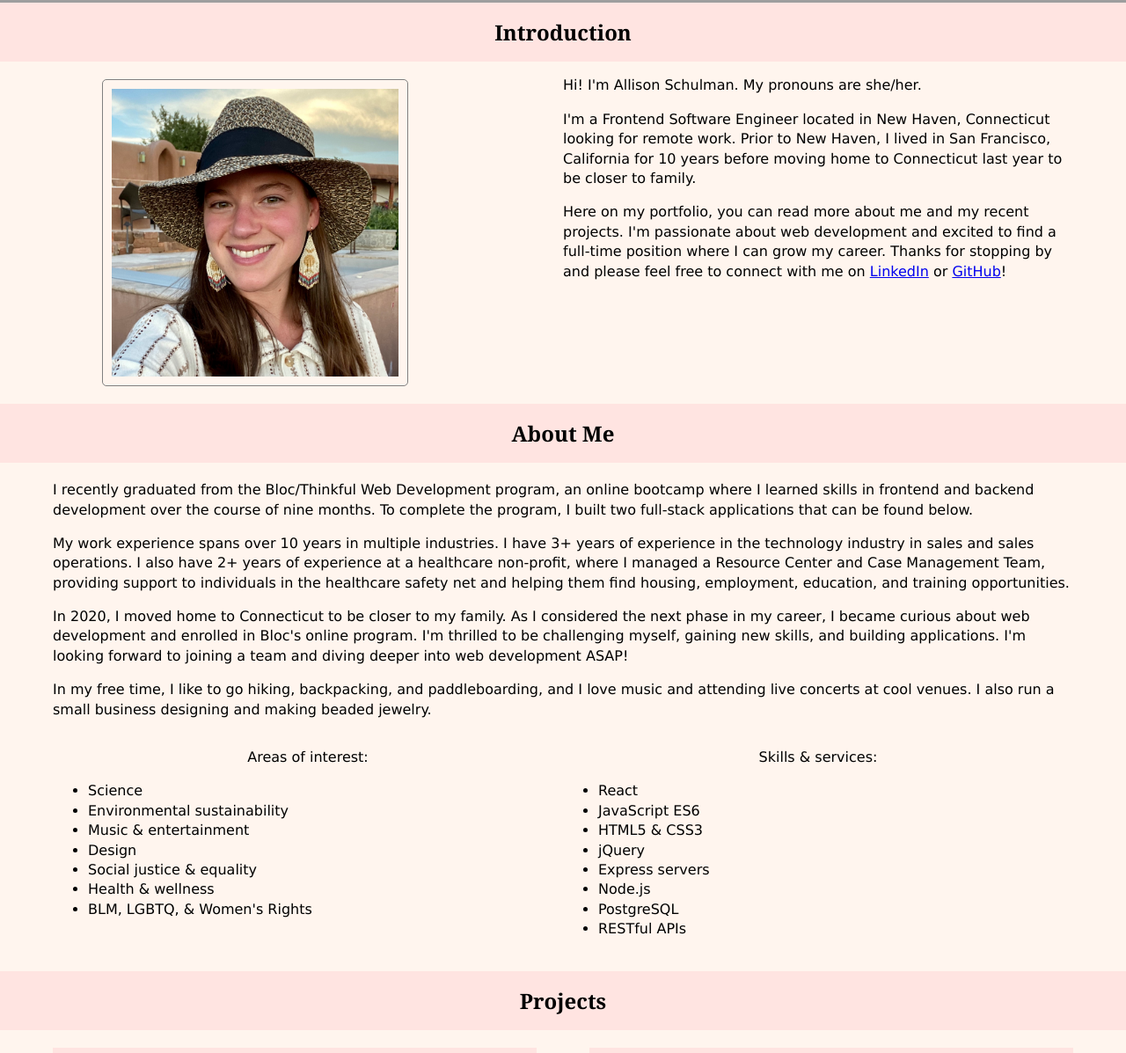
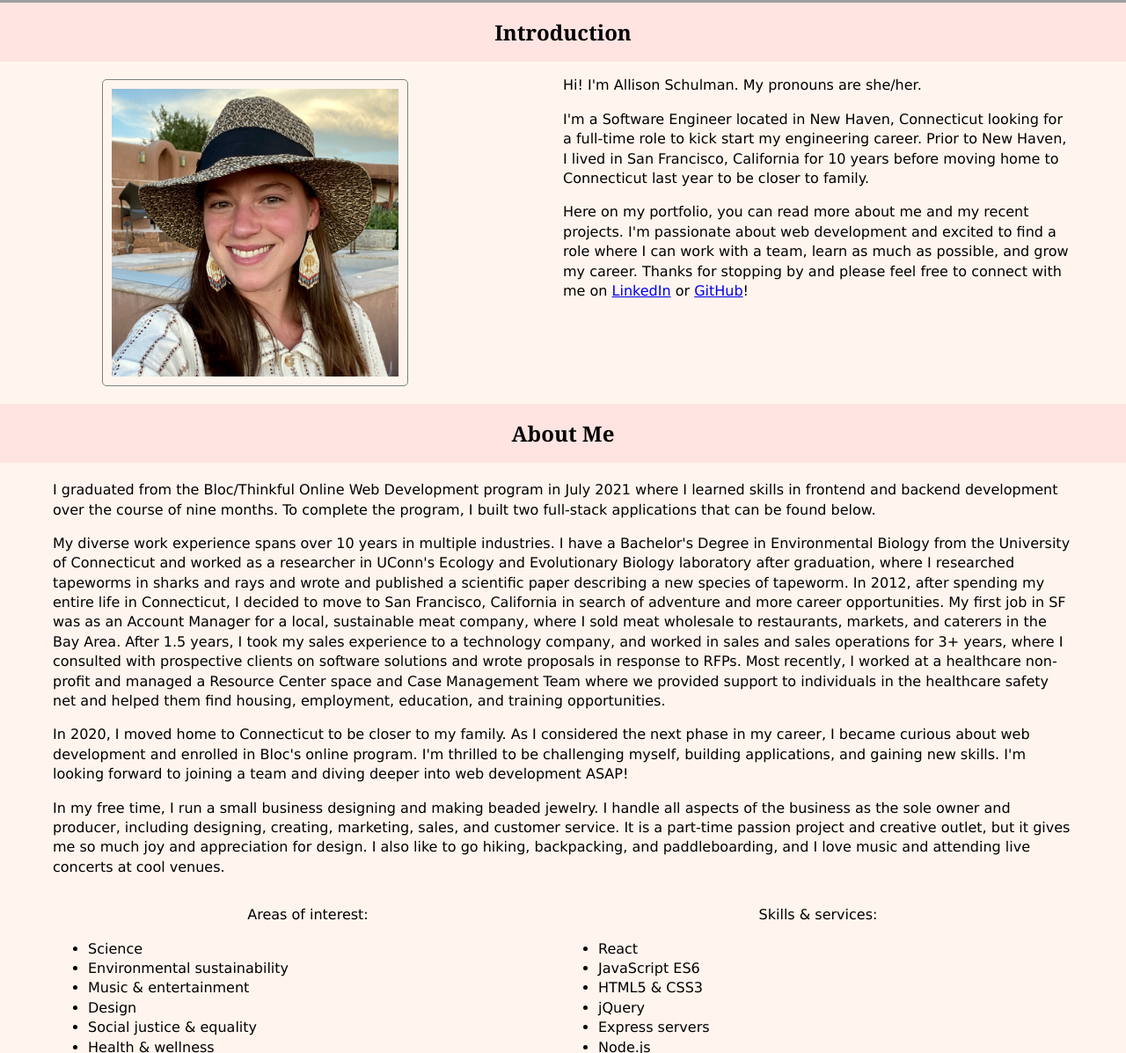
Before and after one commit to sneakin-allie/portfolio, a plain HTML site: page index.html in a window 1280 px wide. Shown: the part 314-1511 px from the top of the page at 88% size. Drawn offline with nearby package versions, Linux system fonts and the light colour scheme; grey boxes are pictures that could not be loaded.

Commit message:
Updated About Me

```diff
--- a/index.html
+++ b/index.html
@@ -23,8 +23,8 @@
       </div>
       <div class="item1 intro-text">
         <p>Hi! I'm Allison Schulman. My pronouns are she/her.</p>
-        <p>I'm a Frontend Software Engineer located in New Haven, Connecticut looking for remote work. Prior to New Haven, I lived in San Francisco, California for 10 years before moving home to Connecticut last year to be closer to family.</p>
-        <p>Here on my portfolio, you can read more about me and my recent projects. I'm passionate about web development and excited to find a full-time position where I can grow my career. Thanks for stopping by and please feel free to connect with me on <a href="https://www.linkedin.com/in/allisonschulman/" target="_blank">LinkedIn</a> or <a href="https://github.com/sneakin-allie" target="_blank">GitHub</a>!</p>
+        <p>I'm a Software Engineer located in New Haven, Connecticut looking for a full-time role to kick start my engineering career. Prior to New Haven, I lived in San Francisco, California for 10 years before moving home to Connecticut last year to be closer to family.</p>
+        <p>Here on my portfolio, you can read more about me and my recent projects. I'm passionate about web development and excited to find a role where I can work with a team, learn as much as possible, and grow my career. Thanks for stopping by and please feel free to connect with me on <a href="https://www.linkedin.com/in/allisonschulman/" target="_blank">LinkedIn</a> or <a href="https://github.com/sneakin-allie" target="_blank">GitHub</a>!</p>
       </div>
     </div>
 
@@ -32,10 +32,10 @@
     <div class="about-me">
       <h3>About Me</h3>
           <div class="p-text">
-            <p>I recently graduated from the Bloc/Thinkful Web Development program, an online bootcamp where I learned skills in frontend and backend development over the course of nine months. To complete the program, I built two full-stack applications that can be found below.</p>
-            <p>My work experience spans over 10 years in multiple industries. I have 3+ years of experience in the technology industry in sales and sales operations. I also have 2+ years of experience at a healthcare non-profit, where I managed a Resource Center and Case Management Team, providing support to individuals in the healthcare safety net and helping them find housing, employment, education, and training opportunities.</p>
-            <p>In 2020, I moved home to Connecticut to be closer to my family. As I considered the next phase in my career, I became curious about web development and enrolled in Bloc's online program. I'm thrilled to be challenging myself, gaining new skills, and building applications. I'm looking forward to joining a team and diving deeper into web development ASAP!</p>
-            <p>In my free time, I like to go hiking, backpacking, and paddleboarding, and I love music and attending live concerts at cool venues. I also run a small business designing and making beaded jewelry.</p>
+            <p>I graduated from the Bloc/Thinkful Online Web Development program in July 2021 where I learned skills in frontend and backend development over the course of nine months. To complete the program, I built two full-stack applications that can be found below.</p>
+            <p>My diverse work experience spans over 10 years in multiple industries. I have a Bachelor's Degree in Environmental Biology from the University of Connecticut and worked as a researcher in UConn's Ecology and Evolutionary Biology laboratory after graduation, where I researched tapeworms in sharks and rays and wrote and published a scientific paper describing a new species of tapeworm. In 2012, after spending my entire life in Connecticut, I decided to move to San Francisco, California in search of adventure and more career opportunities. My first job in SF was as an Account Manager for a local, sustainable meat company, where I sold meat wholesale to restaurants, markets, and caterers in the Bay Area. After 1.5 years, I took my sales experience to a technology company, and worked in sales and sales operations for 3+ years, where I consulted with prospective clients on software solutions and wrote proposals in response to RFPs. Most recently, I worked at a healthcare non-profit and managed a Resource Center space and Case Management Team where we provided support to individuals in the healthcare safety net and helped them find housing, employment, education, and training opportunities.</p>
+            <p>In 2020, I moved home to Connecticut to be closer to my family. As I considered the next phase in my career, I became curious about web development and enrolled in Bloc's online program. I'm thrilled to be challenging myself, building applications, and gaining new skills. I'm looking forward to joining a team and diving deeper into web development ASAP!</p>
+            <p>In my free time, I run a small business designing and making beaded jewelry. I handle all aspects of the business as the sole owner and producer, including designing, creating, marketing, sales, and customer service. It is a part-time passion project and creative outlet, but it gives me so much joy and appreciation for design. I also like to go hiking, backpacking, and paddleboarding, and I love music and attending live concerts at cool venues.</p>
               <div class="group">
                 <div class="item1 list">
                   <p class="center-text">Areas of interest:</p>
@@ -68,7 +68,7 @@
           </div>
     </div>
 
-    <!-- Project section (w/ placeholders for now) -->
+    <!-- Project section -->
     <section>
     <h3>Projects</h3>
       <div class="group">
```
